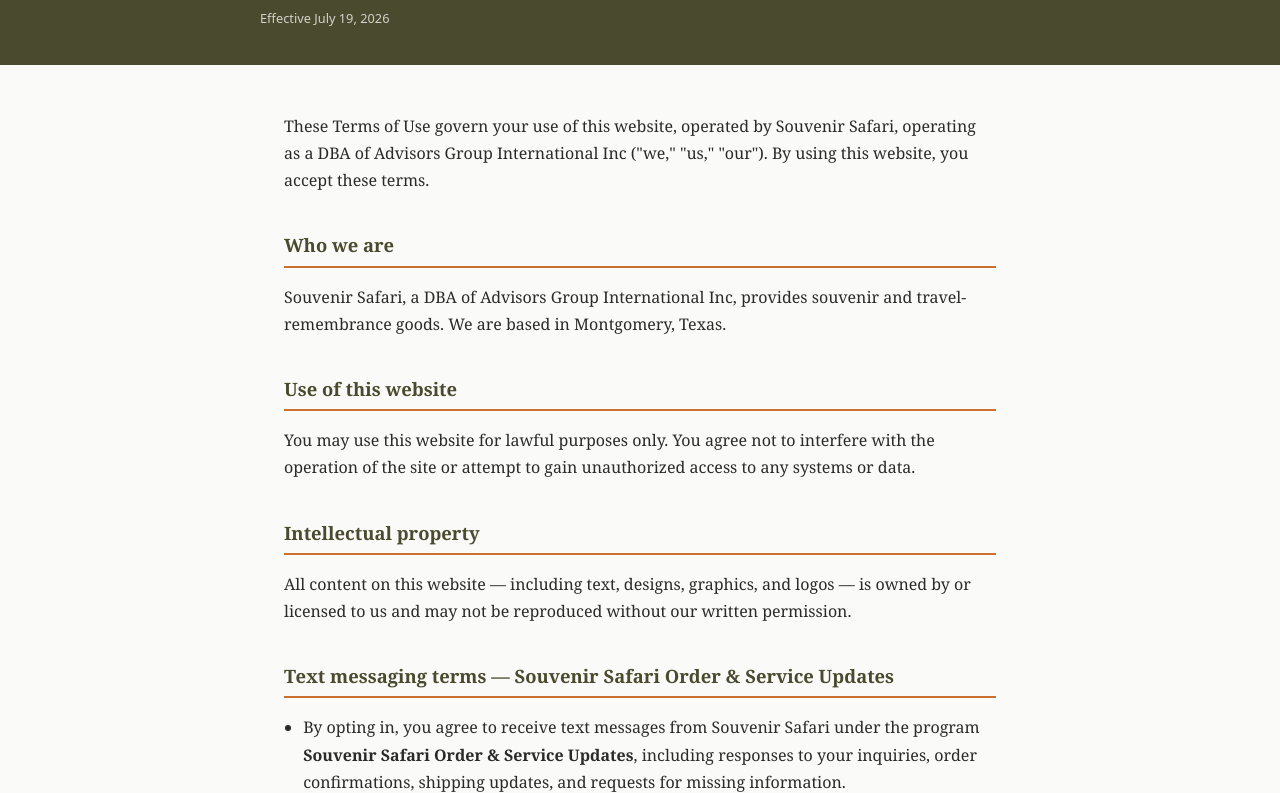
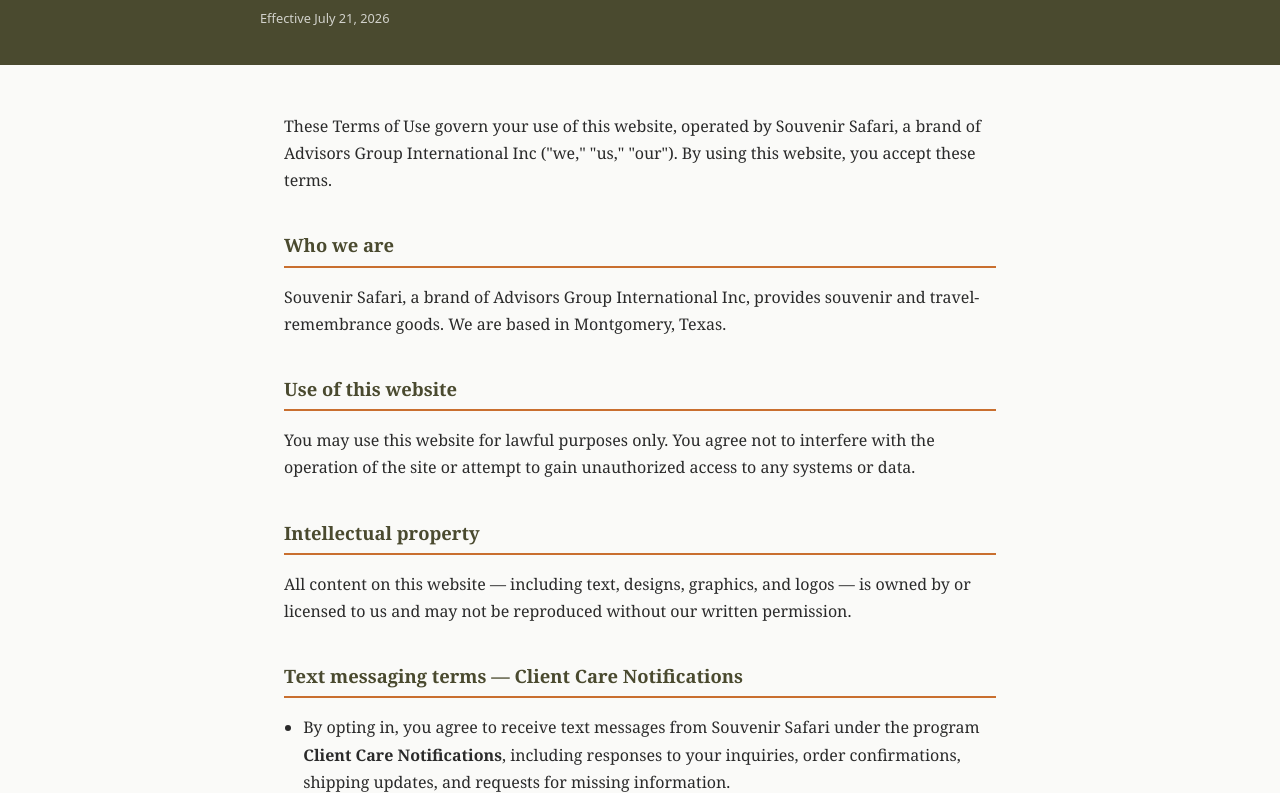
Before and after one commit to rhasselmeier/thesouvenirsafari.com, a plain HTML site: page terms.html in a window 1280 px wide. Shown: the part 112-905 px from the top of the page. Drawn offline with Linux system fonts and the light colour scheme.

Commit message:
A2P Compliance Update

```diff
--- a/terms.html
+++ b/terms.html
@@ -22,18 +22,18 @@
 </style>
 </head>
 <body>
-<header><div class="wrap"><a href="/">&larr; Souvenir Safari</a><h1>Terms of Use</h1><div class="eff">Effective July 19, 2026</div></div></header>
+<header><div class="wrap"><a href="/">&larr; Souvenir Safari</a><h1>Terms of Use</h1><div class="eff">Effective July 21, 2026</div></div></header>
 <main>
-<p>These Terms of Use govern your use of this website, operated by Souvenir Safari, operating as a DBA of Advisors Group International Inc ("we," "us," "our"). By using this website, you accept these terms.</p>
+<p>These Terms of Use govern your use of this website, operated by Souvenir Safari, a brand of Advisors Group International Inc ("we," "us," "our"). By using this website, you accept these terms.</p>
 <h2>Who we are</h2>
-<p>Souvenir Safari, a DBA of Advisors Group International Inc, provides souvenir and travel-remembrance goods. We are based in Montgomery, Texas.</p>
+<p>Souvenir Safari, a brand of Advisors Group International Inc, provides souvenir and travel-remembrance goods. We are based in Montgomery, Texas.</p>
 <h2>Use of this website</h2>
 <p>You may use this website for lawful purposes only. You agree not to interfere with the operation of the site or attempt to gain unauthorized access to any systems or data.</p>
 <h2>Intellectual property</h2>
 <p>All content on this website — including text, designs, graphics, and logos — is owned by or licensed to us and may not be reproduced without our written permission.</p>
-<h2>Text messaging terms — Souvenir Safari Order & Service Updates</h2>
+<h2>Text messaging terms — Client Care Notifications</h2>
 <ul>
-<li>By opting in, you agree to receive text messages from Souvenir Safari under the program <strong>Souvenir Safari Order & Service Updates</strong>, including responses to your inquiries, order confirmations, shipping updates, and requests for missing information.</li>
+<li>By opting in, you agree to receive text messages from Souvenir Safari under the program <strong>Client Care Notifications</strong>, including responses to your inquiries, order confirmations, shipping updates, and requests for missing information.</li>
 <li>Message frequency varies. <strong>Message and data rates may apply.</strong></li>
 <li>Reply <strong>STOP</strong> at any time to cancel. Reply <strong>HELP</strong> for help, or call or text us at (936) 297-6443, or use the contact form at https://thesouvenirsafari.com/.</li>
 <li><strong>Carriers are not liable for delayed or undelivered messages.</strong></li>
```
Also changed, not shown: privacy.html (+4 -4 lines).
